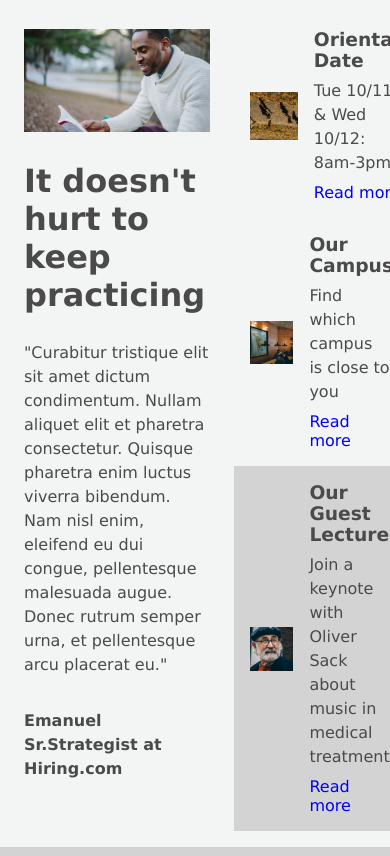
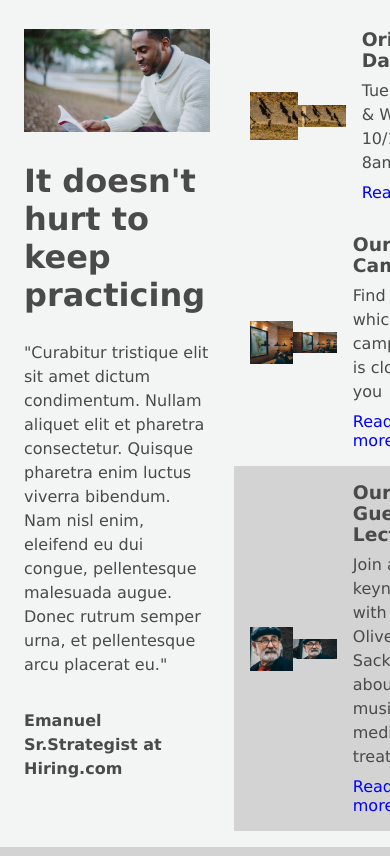
Before and after one commit to lkNano/Colmar-Academy, a plain HTML site: page index.html in a window 390 px wide. Shown: the part 525-1381 px from the top of the page. Drawn offline with Linux system fonts and the light colour scheme.

Commit message:
add mobile img in the uni.info section in index.html

```diff
--- a/index.html
+++ b/index.html
@@ -56,6 +56,7 @@
     <div class="uni-info">
       <div class="orientation">
         <img src="resources/images/information-orientation.jpg" alt="Bird eye view of people walking">
+        <img class="mobile-img" src="resources/images/information-orientation-mobile.jpg" alt="Bird eye view of people walking">
         <div class="details">
           <h3>Orientation Date</h3>
           <p>Tue 10/11 & Wed 10/12: 8am-3pm</p>
@@ -64,6 +65,7 @@
       </div>
       <div class="campus">
         <img src="resources/images/information-campus.jpg" alt="People sitting at a study hall">
+        <img class="mobile-img" src="resources/images/information-campus-mobile.jpg" alt="People sitting at a study hall">
         <div class="details">
           <h3>Our Campus</h3>
           <p>Find which campus is close to you</p>
@@ -72,6 +74,7 @@
       </div>
       <div class="guest-lecture">
         <img src="resources/images/information-guest-lecture.jpg" alt="Profile shot of a professor">
+        <img class="mobile-img" src="resources/images/information-guest-lecture-mobile.jpg" alt="Profile shot of a professor">
         <div class="details">
           <h3>Our Guest Lecture</h3>
           <p>Join a keynote with Oliver Sack about music in medical treatment</p>
```
